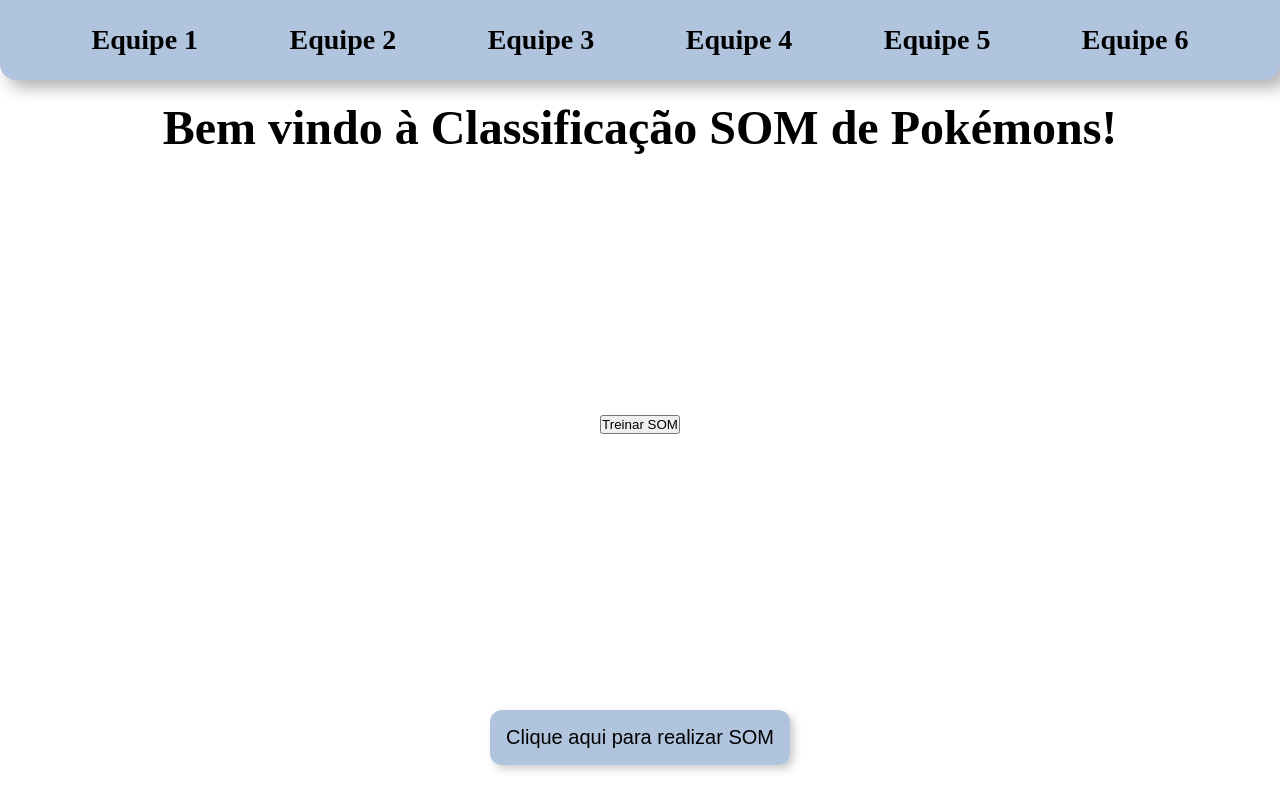
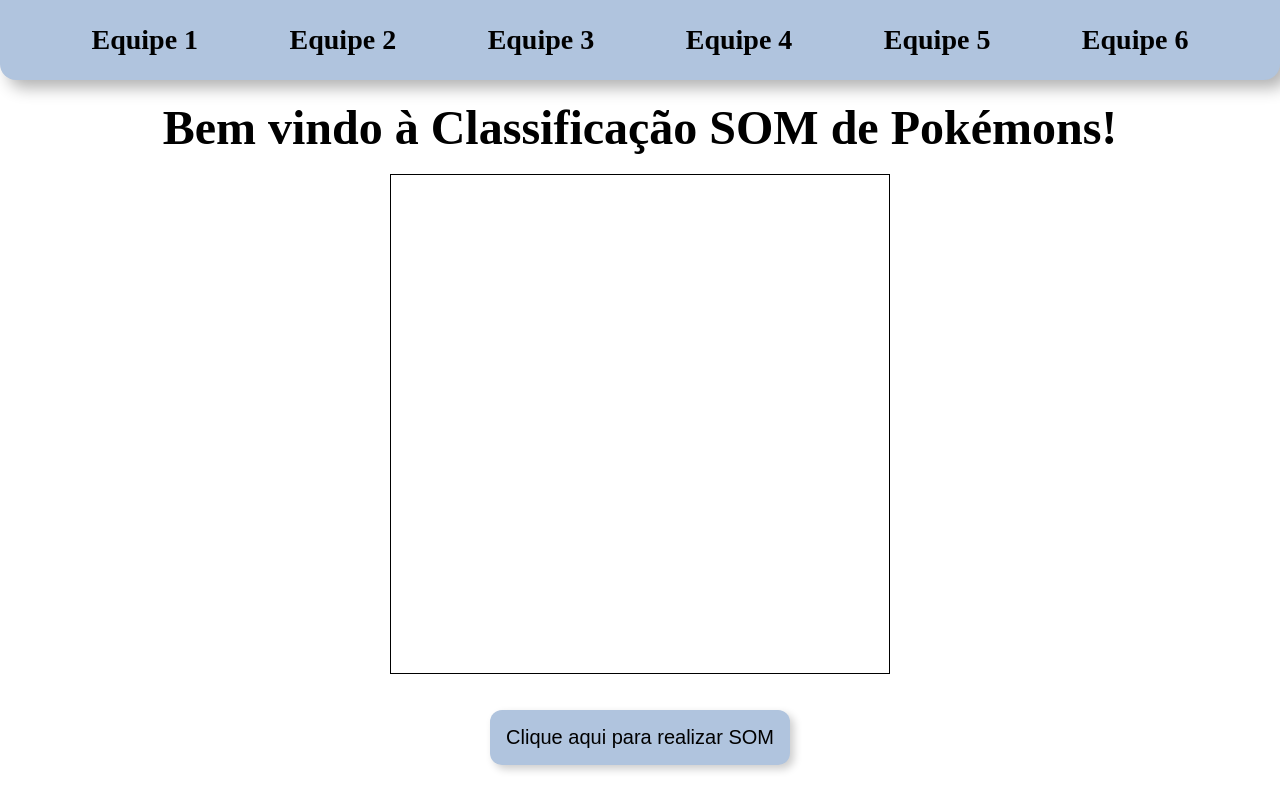
Before and after one commit to D4NL18/TIC2un, an Angular app in the folder som-frontend/: page / in a window 1280 px wide. Built offline with nearby package versions, Linux system fonts and the light colour scheme.

Commit message:
configuração botão treinar SOM

```diff
--- a/som-frontend/src/app/components/som-results/som-results.component.html
+++ b/som-frontend/src/app/components/som-results/som-results.component.html
@@ -1,12 +1,9 @@
 <div class="som-result-container">
-    <button (click)="trainSom()">Treinar SOM</button>
-
+    <div *ngIf="!isLoading && !imageUrl" class="initial-som-result-box"></div>
     <div *ngIf="isLoading" class="loading-som-result-box">
-      <p>Carregando... Por favor, aguarde.</p> <!-- Mensagem de carregamento -->
+      <p>Carregando... Por favor, aguarde.</p>
     </div>
-
     <div *ngIf="imageUrl" class="image-som-result-box">
-      <h3>Imagem Gerada:</h3>
       <img [src]="imageUrl" alt="SOM Plot" class="som-result-image" />
     </div>
   </div>
--- a/som-frontend/src/app/components/som-results/som-results.component.scss
+++ b/som-frontend/src/app/components/som-results/som-results.component.scss
@@ -7,6 +7,12 @@
     // background-color: blue;
     width: 500px;
     height: 500px;
+
+    .initial-som-result-box {
+        border: solid 1px black;
+        width: 100%;
+        height: 100%;
+    }
 
     .loading-som-result-box {
         text-align: center;
--- a/som-frontend/src/app/components/som-results/som-results.component.ts
+++ b/som-frontend/src/app/components/som-results/som-results.component.ts
@@ -1,4 +1,4 @@
-import { Component } from '@angular/core';
+import { Component, EventEmitter, Output } from '@angular/core';
 import { SomService } from '../../services/som.service';
 import { CommonModule } from '@angular/common';
 
@@ -10,6 +10,8 @@
   imports: [CommonModule]
 })
 export class SomResultsComponent {
+  @Output() trainRequested = new EventEmitter<void>();
+
   imageUrl: string | undefined;
   isLoading: boolean = false; // Variável para rastrear o estado de carregamento
 
--- a/som-frontend/src/app/views/som/som.component.html
+++ b/som-frontend/src/app/views/som/som.component.html
@@ -13,7 +13,7 @@
             <app-som-results />
         </div>
         <div>
-            <app-button>Clique aqui para realizar SOM</app-button>
+            <app-button (click)="onTrainSom()">Clique aqui para realizar SOM</app-button>
         </div>
     </section>
 </main>
--- a/som-frontend/src/app/views/som/som.component.ts
+++ b/som-frontend/src/app/views/som/som.component.ts
@@ -1,4 +1,4 @@
-import { Component } from '@angular/core';
+import { Component, ViewChild } from '@angular/core';
 import { NavComponent } from '../../components/nav/nav.component';
 import { ButtonComponent } from '../../components/button/button.component';
 import { SomResultsComponent } from '../../components/som-results/som-results.component';
@@ -8,8 +8,14 @@
   standalone: true,
   imports: [NavComponent, ButtonComponent, SomResultsComponent],
   templateUrl: './som.component.html',
-  styleUrl: './som.component.scss'
+  styleUrls: ['./som.component.scss'] // Corrigido para 'styleUrls' em vez de 'styleUrl'
 })
 export class SomComponent {
+  @ViewChild(SomResultsComponent) somResultsComponent!: SomResultsComponent; // Adiciona uma referência ao componente filho
 
+  onTrainSom() {
+    if (this.somResultsComponent) { // Verifica se a referência está definida
+      this.somResultsComponent.trainSom(); // Chama a função trainSom do componente filho
+    }
+  }
 }
```
